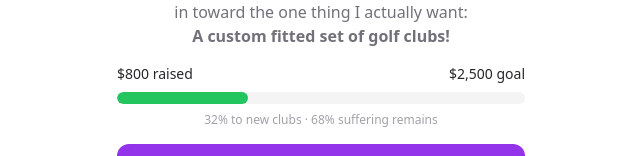
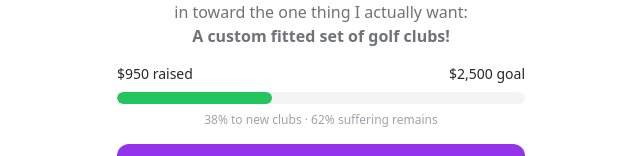
Before and after one commit to afgarcia86/andr3s, a Next.js app: page /forety in a window 1280 px wide. Shown: the part 560-716 px from the top of the page, without its empty margins (319-959 px from the left). Built offline with nearby package versions, Linux system fonts and the light colour scheme.

Commit message:
update ammount raised

```diff
--- a/src/app/forety/page.tsx
+++ b/src/app/forety/page.tsx
@@ -3,7 +3,7 @@
 import { useState } from "react";
 
 const GOAL = 2500;
-const RAISED = 800;
+const RAISED = 950;
 const PERCENT = Math.round((RAISED / GOAL) * 100);
 
 const ZELLE_PHONE = "7033891081";
```
